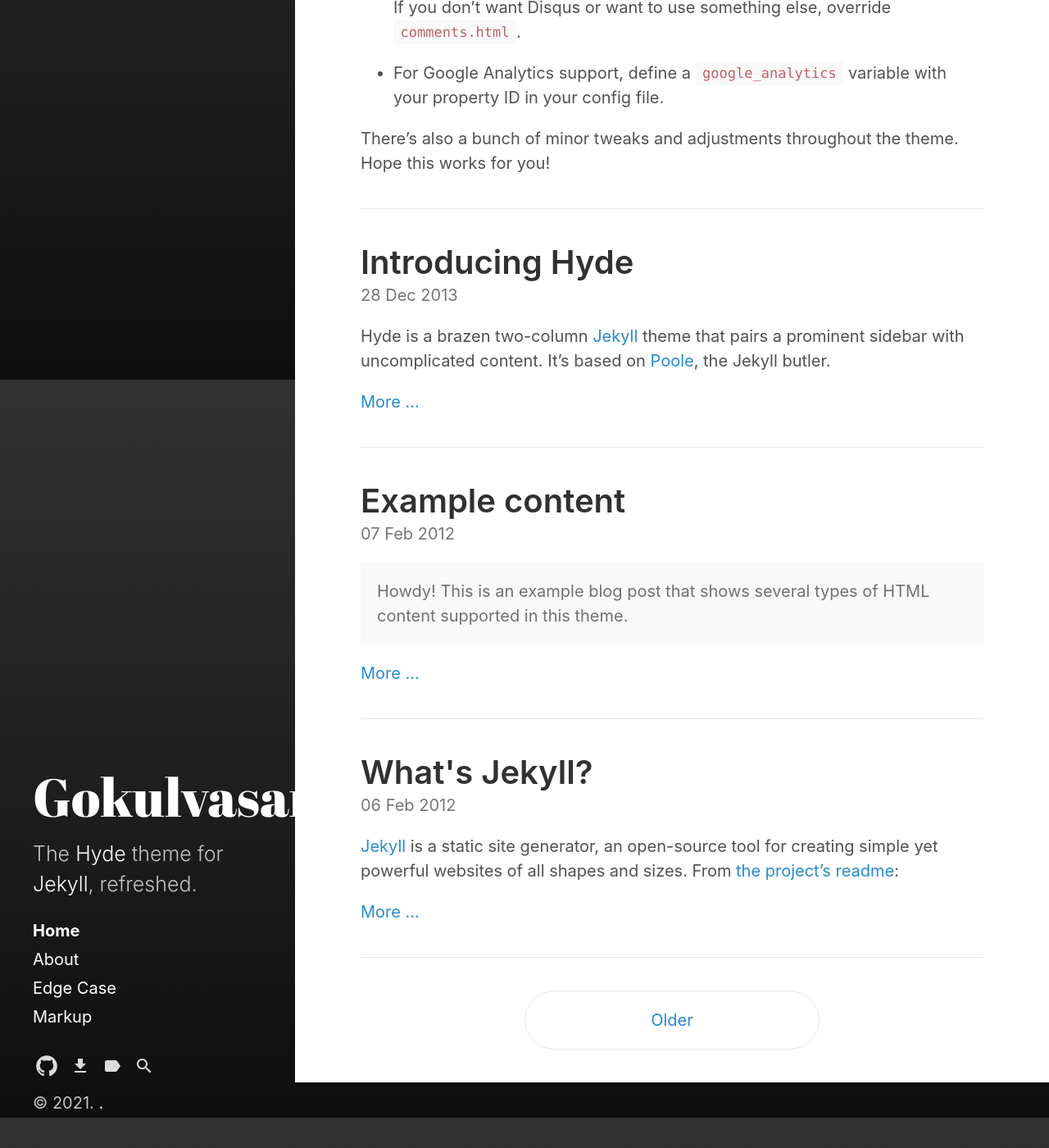
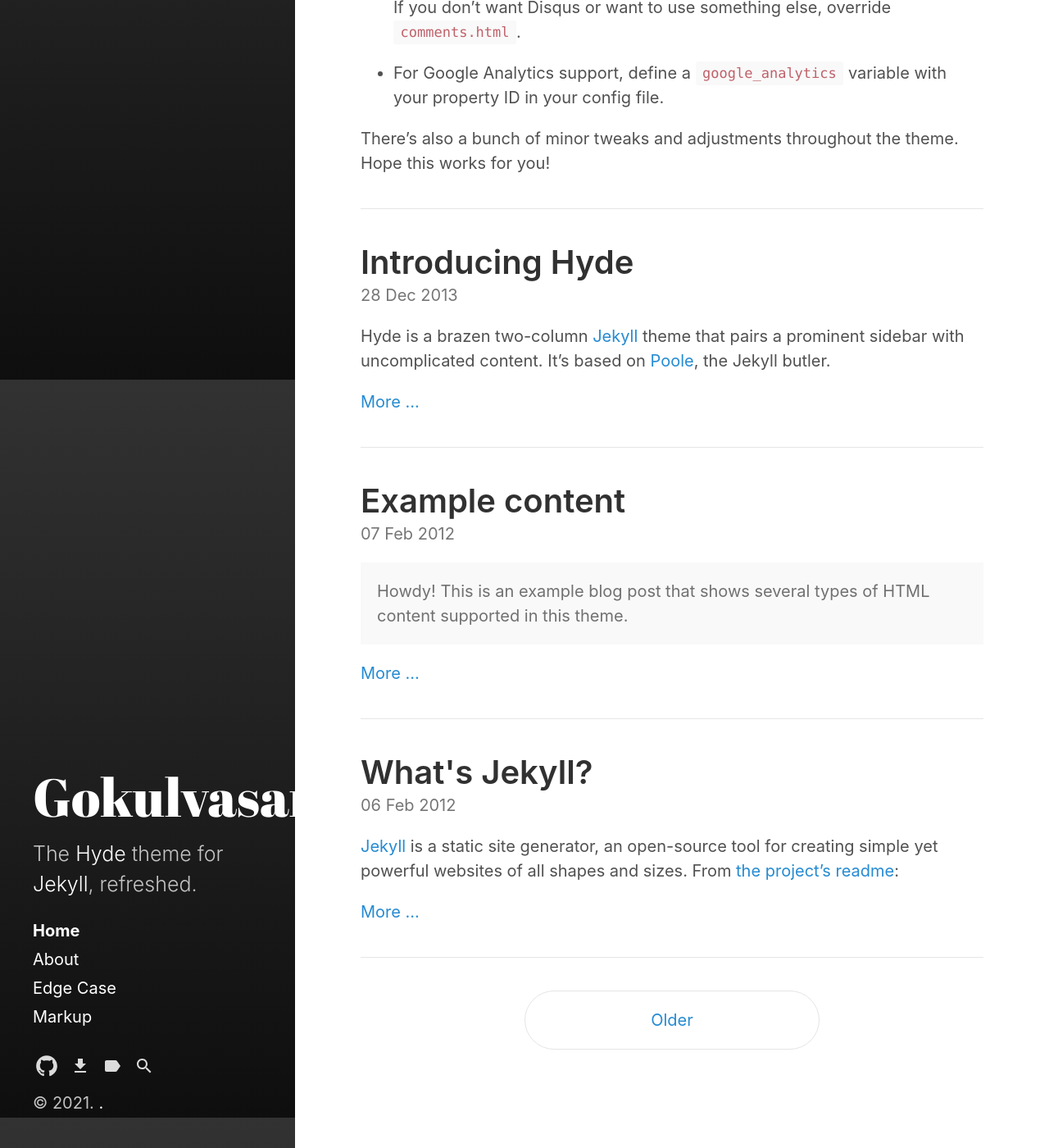
Before and after one commit to Ajay6023/masterHyde, a Jekyll site: the page built from index.html, in a window 1280 px wide and 1400 px high, scrolled down 2237 px. Shown: the whole window at 82% size. Built offline with Jekyll 4.4.1, drawn with Linux system fonts in a browser that asks for light colours; the list of posts is cut into pages by our own code.

Commit message:
Update _layout.scss

```diff
--- a/_sass/hydeout/_layout.scss
+++ b/_sass/hydeout/_layout.scss
@@ -50,7 +50,7 @@ body {
 .content {
   background: $body-bg;
   color: $body-color;
-  //padding: $section-spacing;  //i change
+  padding: $section-spacing;
 }
 
 // Container is flexbox as well -- we want content div to stretch and fill
@@ -61,7 +61,7 @@ body {
 
   > .content {
     flex-grow: 1;
-   // padding-bottom: $section-spacing * 2; //i change
+    padding-bottom: $section-spacing * 2;
   }
 }
 
@@ -69,13 +69,13 @@ body {
   Mobile view
 ----------------------------------------------------------- */
 
-// Hide secondary nav content in sidebar //i change none to left
+// Hide secondary nav content in sidebar
 // Hide lead paragraph in sidebar
 #sidebar {
   header ~ *,
   header ~ nav,
   p.lead {
-    display: left;
+    display: none;
   }
 }
 
```
